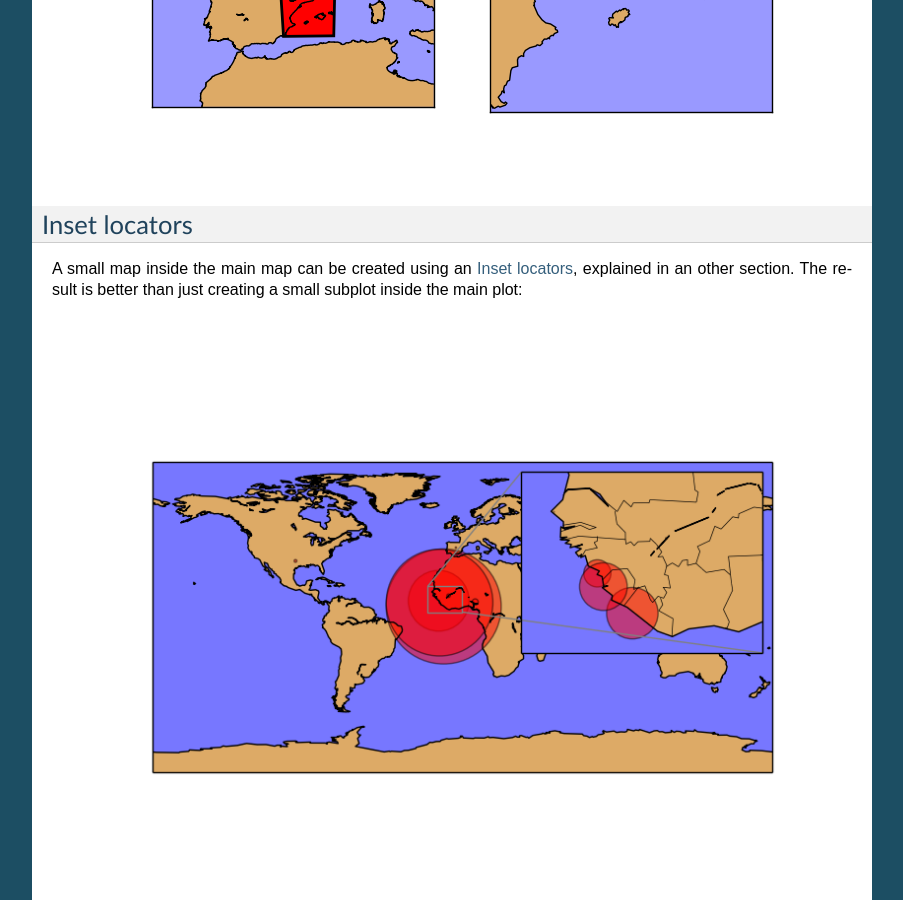
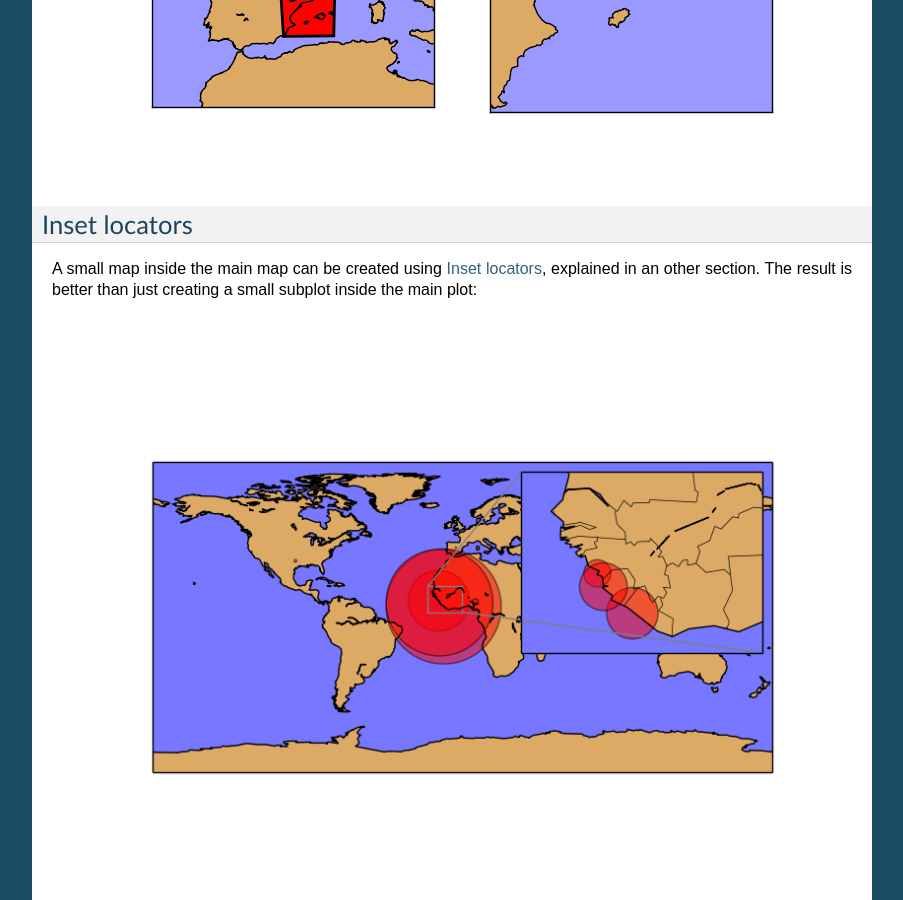
Before and after one commit to rveciana/BasemapTutorial, a Sphinx documentation site: the page built from docs/subplots.rst, in a window 1280 px wide and 900 px high, scrolled down 3303 px. Shown: the whole window, without its empty margins (198-1101 px from the left). Built offline with Sphinx 7.4.7, drawn with Linux system fonts in a browser that asks for light colours; formulas are drawn with MathJax 3.

```diff
--- a/docs/plotting_data.rst
+++ b/docs/plotting_data.rst
@@ -66,6 +66,7 @@
 
 * x and y are matrices of the same size as data, containing the positions of the elements in the map coordinates
 * data is the matrix containing the data values to plot
+* A fourth argument can be passed, containing a list of the levels to use when creating the contour
 * The default colormap is *jet*, but the argument *cmap* can be used to change the behavior
 * The argument tri = True makes the grid to be assumed as unstructured. See `this post <http://matplotlib.org/examples/pylab_examples/tricontour_vs_griddata.html>`_ to check the differences
 * Other possible arguments are documented in the `matplotlib function docs <http://matplotlib.org/api/pyplot_api.html#matplotlib.pyplot.contour>`__
@@ -84,6 +85,7 @@
 * x and y are matrices of the same size as data, containing the positions of the elements in the map coordinates
 * data is the matrix containing the data values to plot
 * The default colormap is *jet*, but the argument *cmap* can be used to change the behavior
+* A fourth argument can be passed, containing a list of the levels to use when creating the contourf
 * The argument tri = True makes the grid to be assumed as unstructured. See `this post <http://matplotlib.org/examples/pylab_examples/tricontour_vs_griddata.html>`_ to check the differences
 * Other possible arguments are documented in the `matplotlib function docs <http://matplotlib.org/api/pyplot_api.html#matplotlib.pyplot.contourf>`__
 
--- a/docs/subplots.rst
+++ b/docs/subplots.rst
@@ -61,6 +61,6 @@
 Inset locators
 ^^^^^^^^^^^^^^
 
-A small map inside the main map can be created using an :ref:`inset_locator`, explained in an other section. The result is better than just creating a small subplot inside the main plot:
+A small map inside the main map can be created using :ref:`inset_locator`, explained in an other section. The result is better than just creating a small subplot inside the main plot:
 
 .. image:: images/cookbook/locator.png
```
